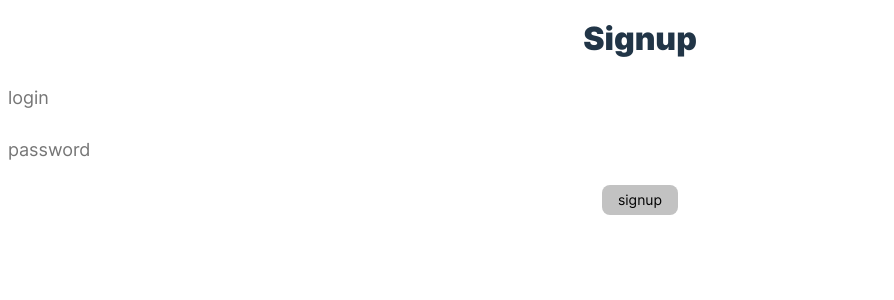
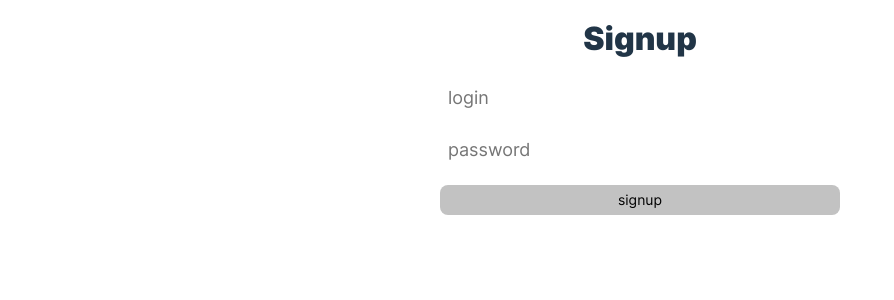
Before and after one commit to entools/tools.interface, a React (Vite) app: page /signup in a window 1280 px wide. Shown: the top 300 px of the page, without its empty margins (0-894 px from the left). Built offline with nearby package versions, Linux system fonts and the light colour scheme.

Commit message:
fix: signup

```diff
--- /dev/null
+++ b/src/pages/signup-page/signup-page.module.css
@@ -0,0 +1,6 @@
+.container {
+  display: flex;
+  flex-direction: column;
+  max-width: 400px;
+  margin: 0 auto;
+}
--- a/src/pages/signup-page/signup-page.tsx
+++ b/src/pages/signup-page/signup-page.tsx
@@ -1,6 +1,9 @@
+import style from './signup-page.module.css';
+
 function SignupPage() {
   return (
-    <>
+    <div>
+      <div className={style.container}>
         <h1>Signup</h1>
         <input
           className="input"
@@ -16,7 +19,8 @@ function SignupPage() {
         >
           signup
         </button>
-    </>
+      </div>
+    </div>
   );
 }
 
```
Lines whose indentation alone changed are shown as unchanged.
